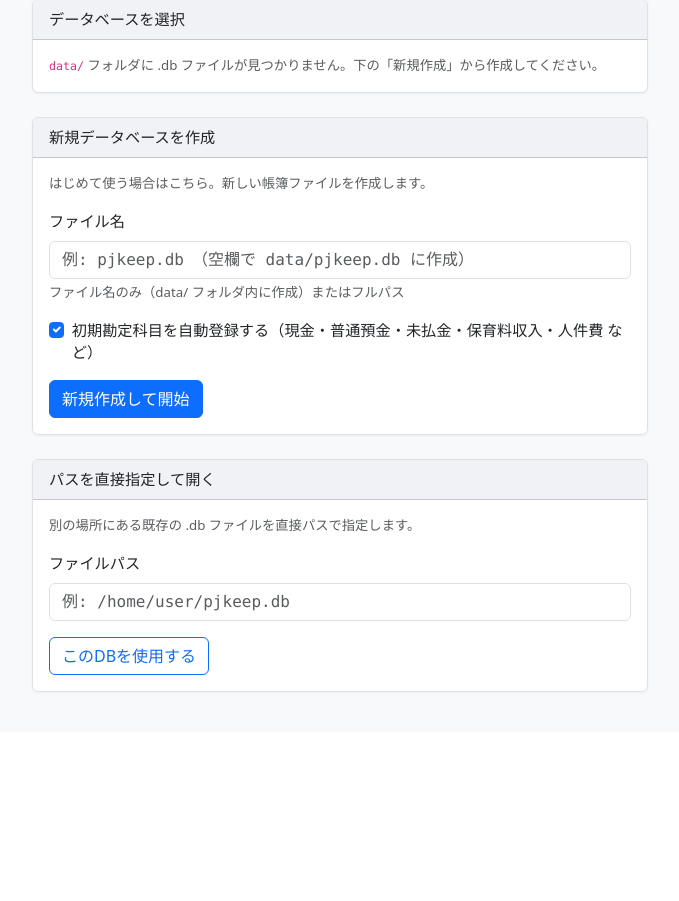
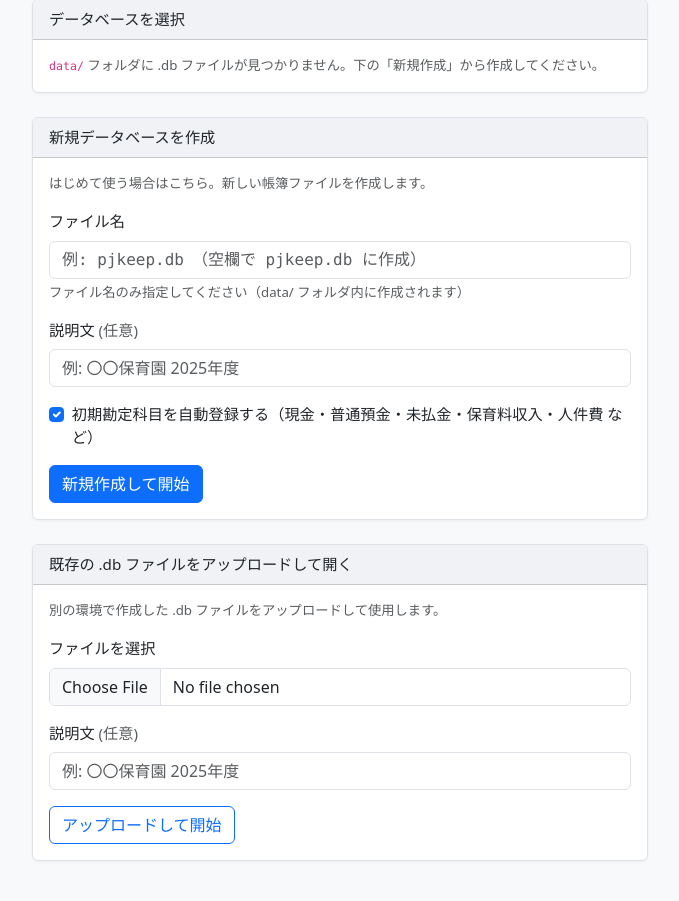
Before and after one commit to ugohsu/pjkeep, a Flask app: page /init in a window 1280 px wide. Shown: the part 135-1036 px from the top of the page, without its empty margins (300-979 px from the left). Before the commit the page ends 828 px from the top, so only its background shows below. Run offline with Flask 3, Linux system fonts and the light colour scheme; data that the repository does not hold is empty.

Commit message:
init まわりの修正

```diff
--- a/app.py
+++ b/app.py
@@ -41,7 +41,9 @@ def load_config():
             return json.load(f)
     return {}
 
-def save_config(config):
+def save_config(updates):
+    config = load_config()
+    config.update(updates)
     with open(CONFIG_FILE, 'w', encoding='utf-8') as f:
         json.dump(config, f, ensure_ascii=False, indent=2)
 
@@ -127,18 +129,30 @@ def accounts():
 
 @app.post('/api/init/create')
 def api_init_create():
+    from werkzeug.utils import secure_filename
     data = request.json or {}
-    db_path = data.get('db_path', '').strip()
-    if not db_path:
-        db_path = os.path.join(DATA_DIR, 'pjkeep.db')
-    if not os.path.isabs(db_path):
-        db_path = os.path.join(DATA_DIR, db_path)
+    filename = data.get('db_path', '').strip()
+    if not filename:
+        filename = 'pjkeep.db'
+    # フルパスやディレクトリ指定を禁止
+    if os.path.isabs(filename) or '/' in filename or '\\' in filename:
+        return jsonify({'error': 'ファイル名のみ指定してください（パスは指定できません）'}), 400
+    filename = secure_filename(filename)
+    if not filename.endswith('.db'):
+        filename += '.db'
+    db_path = os.path.join(DATA_DIR, filename)
     if os.path.exists(db_path):
-        return jsonify({'error': f'ファイルが既に存在します: {db_path}'}), 400
+        return jsonify({'error': f'ファイルが既に存在します: {filename}'}), 400
     try:
-        os.makedirs(os.path.dirname(db_path), exist_ok=True)
+        os.makedirs(DATA_DIR, exist_ok=True)
         init_db(db_path, insert_defaults=data.get('insert_defaults', True))
         save_config({'db_path': db_path})
+        description = data.get('description', '').strip()
+        if description:
+            config = load_config()
+            descriptions = config.get('descriptions', {})
+            descriptions[filename] = description
+            save_config({'descriptions': descriptions})
         return jsonify({'ok': True, 'db_path': db_path})
     except Exception as e:
         return jsonify({'error': str(e)}), 500
@@ -149,11 +163,14 @@ def api_init_list():
     files = []
     if os.path.isdir(DATA_DIR):
         current = get_db_path()
+        descriptions = load_config().get('descriptions', {})
         for path in sorted(glob_mod.glob(os.path.join(DATA_DIR, '*.db'))):
+            name = os.path.basename(path)
             files.append({
                 'path': path,
-                'name': os.path.basename(path),
+                'name': name,
                 'active': os.path.abspath(path) == (os.path.abspath(current) if current else None),
+                'description': descriptions.get(name, ''),
             })
     return jsonify(files)
 
@@ -169,6 +186,42 @@ def api_init_open():
         return jsonify({'error': f'ファイルが見つかりません: {db_path}'}), 404
     save_config({'db_path': db_path})
     return jsonify({'ok': True, 'db_path': db_path})
+
+@app.post('/api/init/upload')
+def api_init_upload():
+    from werkzeug.utils import secure_filename
+    f = request.files.get('db_file')
+    if not f or not f.filename:
+        return jsonify({'error': 'ファイルが指定されていません'}), 400
+    filename = secure_filename(f.filename)
+    if not filename.lower().endswith('.db'):
+        return jsonify({'error': '.db ファイルのみアップロードできます'}), 400
+    os.makedirs(DATA_DIR, exist_ok=True)
+    dest = os.path.join(DATA_DIR, filename)
+    if os.path.exists(dest):
+        return jsonify({'error': f'同名のファイルが既に存在します: {filename}'}), 400
+    f.save(dest)
+    save_config({'db_path': dest})
+    description = request.form.get('description', '').strip()
+    if description:
+        config = load_config()
+        descriptions = config.get('descriptions', {})
+        descriptions[filename] = description
+        save_config({'descriptions': descriptions})
+    return jsonify({'ok': True, 'db_path': dest})
+
+@app.post('/api/init/description')
+def api_init_description():
+    data = request.json or {}
+    filename = data.get('filename', '').strip()
+    description = data.get('description', '').strip()
+    if not filename or os.path.isabs(filename) or '/' in filename or '\\' in filename:
+        return jsonify({'error': '不正なファイル名です'}), 400
+    config = load_config()
+    descriptions = config.get('descriptions', {})
+    descriptions[filename] = description
+    save_config({'descriptions': descriptions})
+    return jsonify({'ok': True})
 
 # ---------- db download ----------
 
--- a/templates/init.html
+++ b/templates/init.html
@@ -21,7 +21,7 @@
         <div id="db-list-loading" class="text-center text-muted small p-3">読み込み中...</div>
         <ul id="db-list" class="list-group list-group-flush" style="display:none"></ul>
         <div id="db-list-empty" class="text-muted small p-3" style="display:none">
-          <code>{{ db_path or 'data/' }}</code> フォルダに .db ファイルが見つかりません。下の「新規作成」から作成してください。
+          <code>data/</code> フォルダに .db ファイルが見つかりません。下の「新規作成」から作成してください。
         </div>
       </div>
     </div>
@@ -34,8 +34,13 @@
         <div class="mb-3">
           <label class="form-label">ファイル名</label>
           <input type="text" id="create-path" class="form-control font-monospace"
-                 placeholder="例: pjkeep.db　（空欄で data/pjkeep.db に作成）">
-          <div class="form-text">ファイル名のみ（data/ フォルダ内に作成）またはフルパス</div>
+                 placeholder="例: pjkeep.db　（空欄で pjkeep.db に作成）">
+          <div class="form-text">ファイル名のみ指定してください（data/ フォルダ内に作成されます）</div>
+        </div>
+        <div class="mb-3">
+          <label class="form-label">説明文 <span class="text-muted">(任意)</span></label>
+          <input type="text" id="create-description" class="form-control"
+                 placeholder="例: 〇〇保育園 2025年度">
         </div>
         <div class="form-check mb-3">
           <input class="form-check-input" type="checkbox" id="insert-defaults" checked>
@@ -47,22 +52,48 @@
       </div>
     </div>
 
-    <!-- 直接パス指定 -->
+    <!-- ファイルアップロード -->
     <div class="card mb-4">
-      <div class="card-header">パスを直接指定して開く</div>
+      <div class="card-header">既存の .db ファイルをアップロードして開く</div>
       <div class="card-body">
-        <p class="text-muted small">別の場所にある既存の .db ファイルを直接パスで指定します。</p>
+        <p class="text-muted small">別の環境で作成した .db ファイルをアップロードして使用します。</p>
         <div class="mb-3">
-          <label class="form-label">ファイルパス</label>
-          <input type="text" id="open-path" class="form-control font-monospace"
-                 placeholder="例: /home/user/pjkeep.db" value="{{ db_path }}">
+          <label class="form-label">ファイルを選択</label>
+          <input type="file" id="upload-file" class="form-control" accept=".db">
         </div>
-        <button class="btn btn-outline-primary" id="btn-open">このDBを使用する</button>
+        <div class="mb-3">
+          <label class="form-label">説明文 <span class="text-muted">(任意)</span></label>
+          <input type="text" id="upload-description" class="form-control"
+                 placeholder="例: 〇〇保育園 2025年度">
+        </div>
+        <button class="btn btn-outline-primary" id="btn-upload">アップロードして開始</button>
       </div>
     </div>
 
   </div>
 </div>
+
+<!-- 説明文編集モーダル -->
+<div class="modal fade" id="descModal" tabindex="-1">
+  <div class="modal-dialog modal-sm">
+    <div class="modal-content">
+      <div class="modal-header">
+        <h6 class="modal-title">説明文を編集</h6>
+        <button type="button" class="btn-close" data-bs-dismiss="modal"></button>
+      </div>
+      <div class="modal-body">
+        <input type="hidden" id="desc-filename">
+        <label class="form-label small"><code id="desc-filename-label"></code></label>
+        <input type="text" id="desc-text" class="form-control" placeholder="説明文（任意）">
+      </div>
+      <div class="modal-footer">
+        <button type="button" class="btn btn-sm btn-secondary" data-bs-dismiss="modal">キャンセル</button>
+        <button type="button" class="btn btn-sm btn-primary" id="btn-save-desc">保存</button>
+      </div>
+    </div>
+  </div>
+</div>
+
 {% endblock %}
 {% block scripts %}
 <script>
@@ -80,13 +111,28 @@ function loadDbList() {
     }
     const ul = $('#db-list').empty().show();
     files.forEach(function(f) {
-      const activeBadge = f.active ? ' <span class="badge bg-success ms-2">使用中</span>' : '';
+      const activeBadge = f.active ? ' <span class="badge bg-success ms-1">使用中</span>' : '';
+      const descHtml = f.description
+        ? `<div class="text-muted small mt-1">${$('<div>').text(f.description).html()}</div>`
+        : '';
       const li = $(`
-        <li class="list-group-item d-flex justify-content-between align-items-center">
-          <span class="font-monospace small">${$('<div>').text(f.name).html()}${activeBadge}</span>
-          <button class="btn btn-sm btn-outline-primary ms-2 btn-select-db" data-path="${$('<div>').text(f.path).html()}">
-            ${f.active ? '選択中' : '選択'}
-          </button>
+        <li class="list-group-item">
+          <div class="d-flex justify-content-between align-items-start">
+            <div>
+              <span class="font-monospace small">${$('<div>').text(f.name).html()}${activeBadge}</span>
+              ${descHtml}
+            </div>
+            <div class="d-flex gap-1 ms-2 flex-shrink-0">
+              <button class="btn btn-sm btn-outline-secondary btn-edit-desc"
+                      data-name="${$('<div>').text(f.name).html()}"
+                      data-desc="${$('<div>').text(f.description).html()}"
+                      title="説明文を編集">&#9998;</button>
+              <button class="btn btn-sm btn-outline-primary btn-select-db"
+                      data-path="${$('<div>').text(f.path).html()}">
+                ${f.active ? '選択中' : '選択'}
+              </button>
+            </div>
+          </div>
         </li>
       `);
       ul.append(li);
@@ -115,15 +161,47 @@ $(document).on('click', '.btn-select-db', function() {
   });
 });
 
+$(document).on('click', '.btn-edit-desc', function() {
+  const name = $(this).data('name');
+  const desc = $(this).data('desc');
+  $('#desc-filename').val(name);
+  $('#desc-filename-label').text(name);
+  $('#desc-text').val(desc);
+  new bootstrap.Modal('#descModal').show();
+});
+
+$('#btn-save-desc').on('click', function() {
+  const filename = $('#desc-filename').val();
+  const description = $('#desc-text').val().trim();
+  $(this).prop('disabled', true);
+  $.ajax({
+    url: '/api/init/description',
+    method: 'POST',
+    contentType: 'application/json',
+    data: JSON.stringify({ filename, description }),
+    success: function() {
+      bootstrap.Modal.getInstance('#descModal').hide();
+      loadDbList();
+    },
+    error: function(xhr) {
+      showAlert(xhr.responseJSON?.error || '保存に失敗しました', 'danger');
+    },
+    complete: function() {
+      $('#btn-save-desc').prop('disabled', false);
+    }
+  });
+});
+
 $('#btn-create').on('click', function() {
   const path = $('#create-path').val().trim();
+  const description = $('#create-description').val().trim();
   const insertDefaults = $('#insert-defaults').prop('checked');
   $(this).prop('disabled', true).text('作成中...');
   $.ajax({
     url: '/api/init/create',
     method: 'POST',
     contentType: 'application/json',
-    data: JSON.stringify({ db_path: path, insert_defaults: insertDefaults }),
+    data: JSON.stringify({ db_path: path, insert_defaults: insertDefaults, description }),
     success: function(res) {
       showAlert(`データベースを作成しました: <code>${res.db_path}</code>`, 'success');
       setTimeout(() => { window.location.href = '/entry'; }, 1200);
@@ -135,22 +213,27 @@ $('#btn-create').on('click', function() {
   });
 });
 
-$('#btn-open').on('click', function() {
-  const path = $('#open-path').val().trim();
-  if (!path) { showAlert('パスを入力してください', 'warning'); return; }
-  $(this).prop('disabled', true).text('確認中...');
+$('#btn-upload').on('click', function() {
+  const file = $('#upload-file')[0].files[0];
+  if (!file) { showAlert('ファイルを選択してください', 'warning'); return; }
+  const description = $('#upload-description').val().trim();
+  const fd = new FormData();
+  fd.append('db_file', file);
+  if (description) fd.append('description', description);
+  $(this).prop('disabled', true).text('アップロード中...');
   $.ajax({
-    url: '/api/init/open',
+    url: '/api/init/upload',
     method: 'POST',
-    contentType: 'application/json',
-    data: JSON.stringify({ db_path: path }),
+    data: fd,
+    processData: false,
+    contentType: false,
     success: function(res) {
-      showAlert(`DBを設定しました: <code>${res.db_path}</code>`, 'success');
+      showAlert(`アップロードしました: <code>${res.db_path}</code>`, 'success');
       setTimeout(() => { window.location.href = '/entry'; }, 1200);
     },
     error: function(xhr) {
-      showAlert(xhr.responseJSON?.error || '失敗しました', 'danger');
-      $('#btn-open').prop('disabled', false).text('このDBを使用する');
+      showAlert(xhr.responseJSON?.error || 'アップロードに失敗しました', 'danger');
+      $('#btn-upload').prop('disabled', false).text('アップロードして開始');
     }
   });
 });
```
Also changed, not shown: MANUAL.md (+17 -11 lines), README.md, 1 other file.
